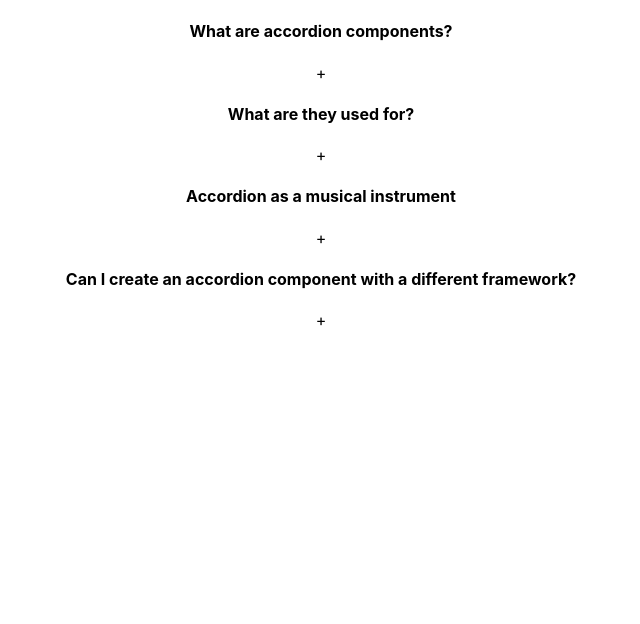
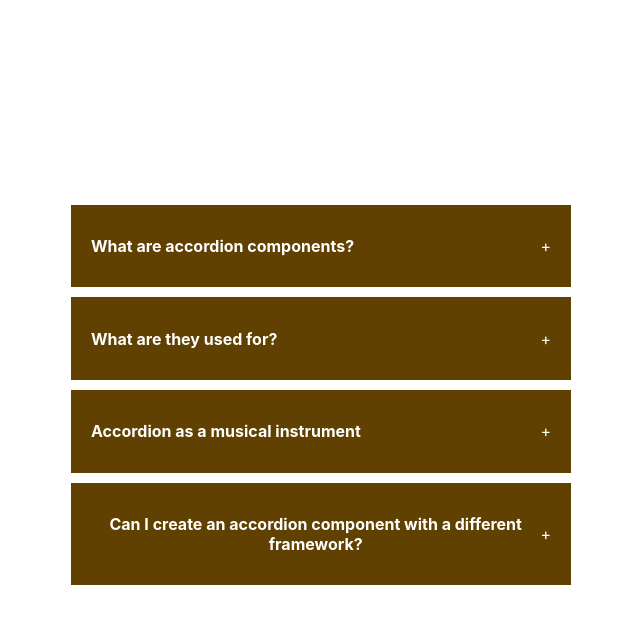
Before and after one commit to eunal19/project1, a React (Create React App) app: page / in a window 1280 px wide. Shown: the top 624 px of the page, without its empty margins (319-959 px from the left). Built offline with nearby package versions, Linux system fonts and the light colour scheme.

Commit message:
added css file

```diff
--- a/src/components/accordian/index.jsx
+++ b/src/components/accordian/index.jsx
@@ -1,5 +1,6 @@
 import { useState } from "react";
 import data from "./data";
+import "./styles.css";
 
 export default function Accordian() {
   const [selected, setSelected] = useState(null);
@@ -7,7 +8,7 @@
     setSelected(getCurrentId === selected ? null : getCurrentId);
   }
   return (
-    <div className="Wrapper">
+    <div className="wrapper">
       <div className="accordian">
         {data && data.length > 0 ? (
           data.map((dataItem) => (
--- a/src/components/accordian/styles.css
+++ b/src/components/accordian/styles.css
@@ -0,0 +1,30 @@
+.wrapper {
+  display: flex;
+  height: 100vh;
+  width: 100vw;
+  justify-content: center;
+  align-items: center;
+}
+
+.accordian {
+  width: 500px;
+}
+
+.item {
+  background: #614101;
+  margin-bottom: 10px;
+  padding: 10px 20px;
+}
+
+.title {
+  color: #ffffff;
+  display: flex;
+  justify-content: space-between;
+  align-items: center;
+  cursor: pointer;
+}
+
+.content {
+  color: #ffffff;
+  height: auto;
+}
```
